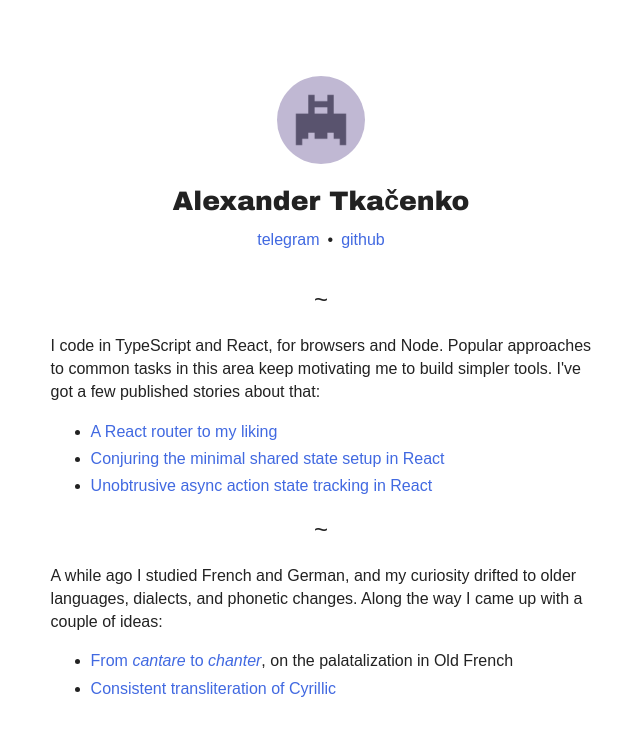
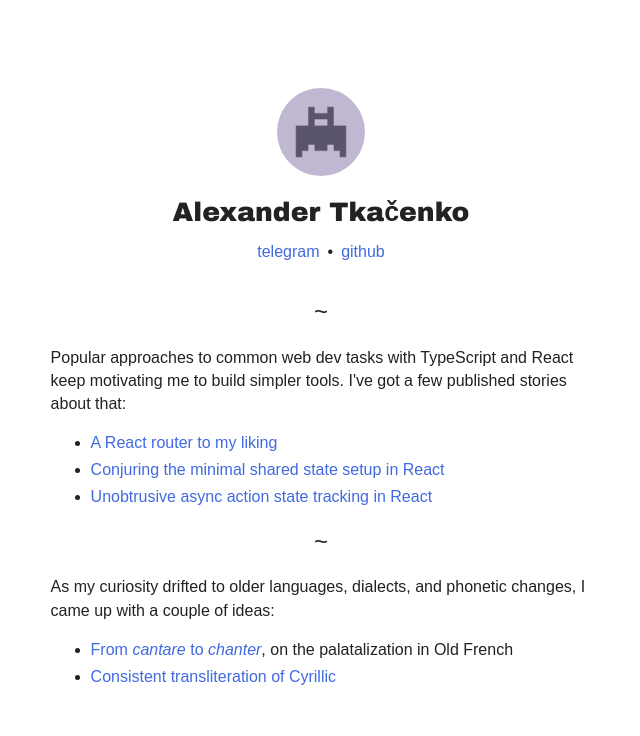
Before and after one commit to axtk/axtk.github.io, a Jekyll site: the page built from index.html, in a window 1280 px wide. Shown: the top 736 px of the page, without its empty margins (319-959 px from the left). Built offline with Jekyll 4.4.1, drawn with Linux system fonts in a browser that asks for light colours.

Commit message:
update index

```diff
--- a/index.html
+++ b/index.html
@@ -8,7 +8,6 @@
     </div>
     <div class="content">
         <h1>Alexander Tkačenko</h1>
-        <!--<p class="nickname"><strong>@axtk</strong></p>-->
         <ul class="contacts">
             <li><a href="https://t.me/axtkx">telegram</a></li>
             <li><a href="https://github.com/axtk">github</a></li>
@@ -20,14 +19,9 @@
 
 <p class="sep">~</p>
 
-<p>I code in TypeScript and React, for browsers and Node. Popular approaches to common tasks in this area keep motivating me to build simpler tools. I've got a few published stories about that:</p>
+<p>Popular approaches to common web dev tasks with TypeScript and React keep motivating me to build simpler tools. I've got a few published stories about that:</p>
 
 <ul>
-    <!--
-    <li><a href="https://dev.to/axtk/a-react-router-to-my-liking-1ko5">A React router to my liking</a></li>
-    <li><a href="https://dev.to/axtk/conjuring-the-minimal-shared-state-setup-in-react-3pji">Conjuring the minimal shared state setup in React</a></li>
-    <li><a href="https://dev.to/axtk/unobtrusive-async-action-state-tracking-in-react-3h9d">Unobtrusive async action state tracking in React</a></li>
-    -->
     <li><a href="{{site.github.baseurl}}/routescape">A React router to my liking</a></li>
     <li><a href="{{site.github.baseurl}}/groundstate">Conjuring the minimal shared state setup in React</a></li>
     <li><a href="{{site.github.baseurl}}/transient_state">Unobtrusive async action state tracking in React</a></li>
@@ -35,7 +29,7 @@
 
 <p class="sep">~</p>
 
-<p>A while ago I studied French and German, and my curiosity drifted to older languages, dialects, and phonetic changes. Along the way I came up with a couple of ideas:</p>
+<p>As my curiosity drifted to older languages, dialects, and phonetic changes, I came up with a couple of ideas:</p>
 
 <ul>
     <li><a href="{{site.github.baseurl}}/palatalization_in_Old_French">From <i>cantare</i> to <i>chanter</i></a>, on the palatalization in Old French</li>
```
